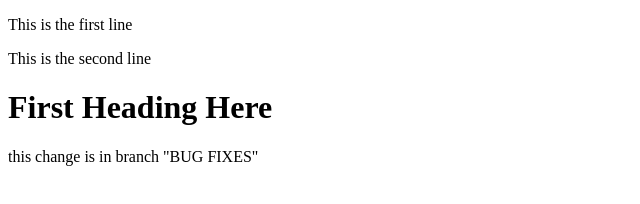
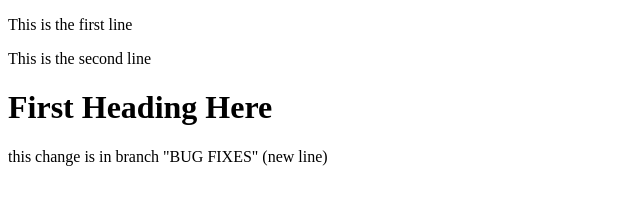
Before and after one commit to abdulmustafa1/Git-Practice, a plain HTML site: page index.html in a window 1280 px wide. Shown: the full height of the page, 0-640 px from the left. Drawn offline with Linux system fonts and the light colour scheme.

Commit message:
New line in same line

```diff
--- a/index.html
+++ b/index.html
@@ -9,6 +9,6 @@
     <p>This is the first line</p>
     <p>This is the second line</p>
     <h1>First Heading Here</h1>
-    <p>this change is in branch "BUG FIXES"</p>
+    <p>this change is in branch "BUG FIXES" (new line)</p>
 </body>
 </html>
```
